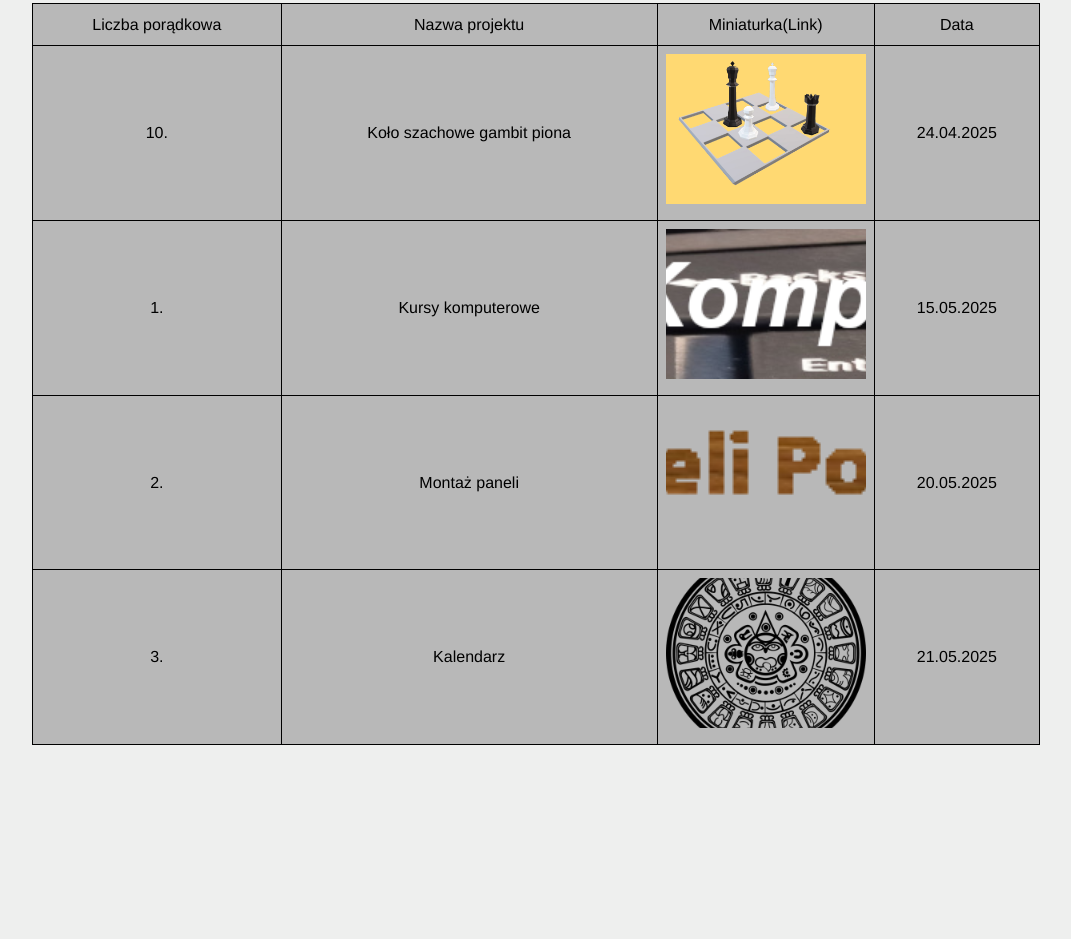
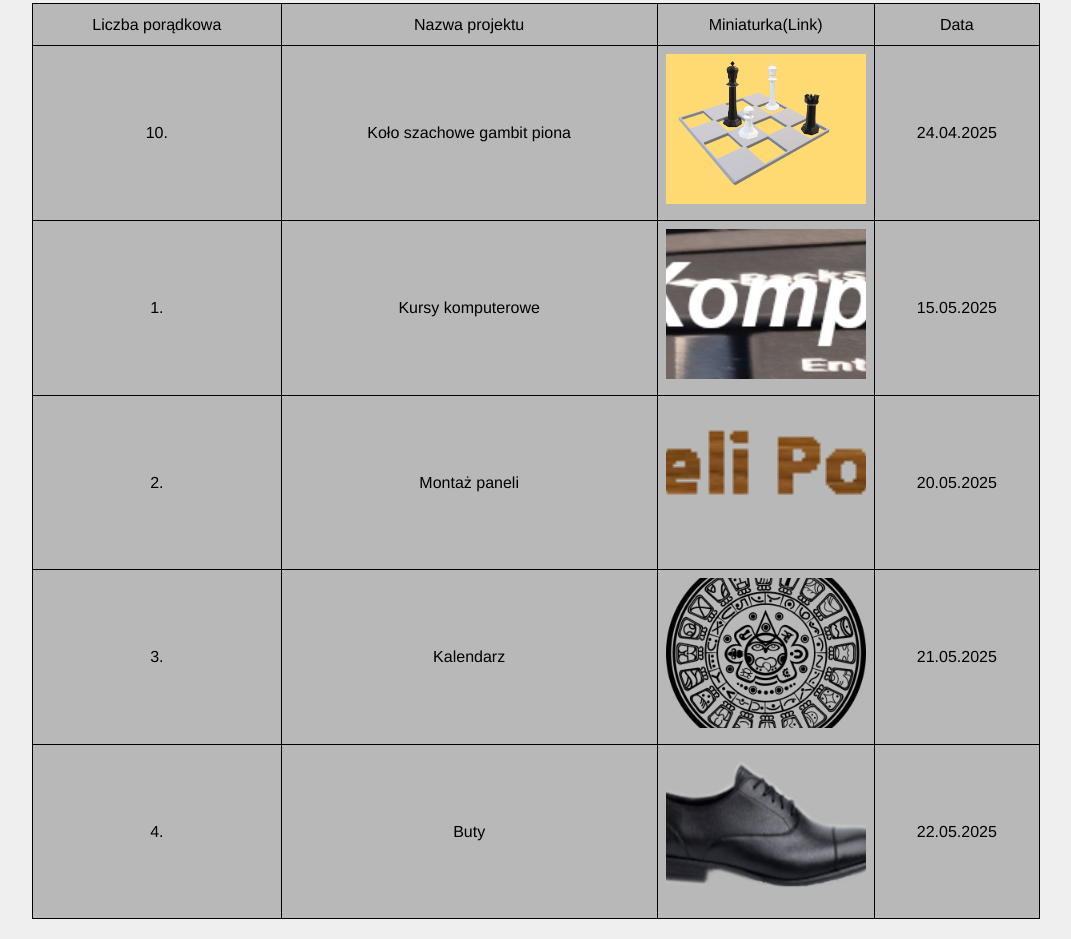
Before and after one commit to mishatrochinsky/stronaglowna, a plain HTML site: page index.html in a window 1280 px wide. Shown: the part 235-1174 px from the top of the page, without its empty margins (104-1175 px from the left). Before the commit the page ends 1000 px from the top, so only its background shows below. Drawn offline with Linux system fonts and the light colour scheme.

Commit message:
Update index.html

```diff
--- a/index.html
+++ b/index.html
@@ -79,6 +79,21 @@
                 </td>
 
             </tr>
+              <tr>
+                <td>
+                    4.
+                </td>
+                <td>
+                   Buty
+                </td>
+                <td style="width: 200px; height: 150px;">
+                    <a href="https://mishatrochinsky.github.io/arkusz4/"><img src="arkusz4.png" alt="arkusz4">
+                    </td>
+                <td>
+                    22.05.2025
+                </td>
+
+            </tr>
 
         </table>
     </body>
```
